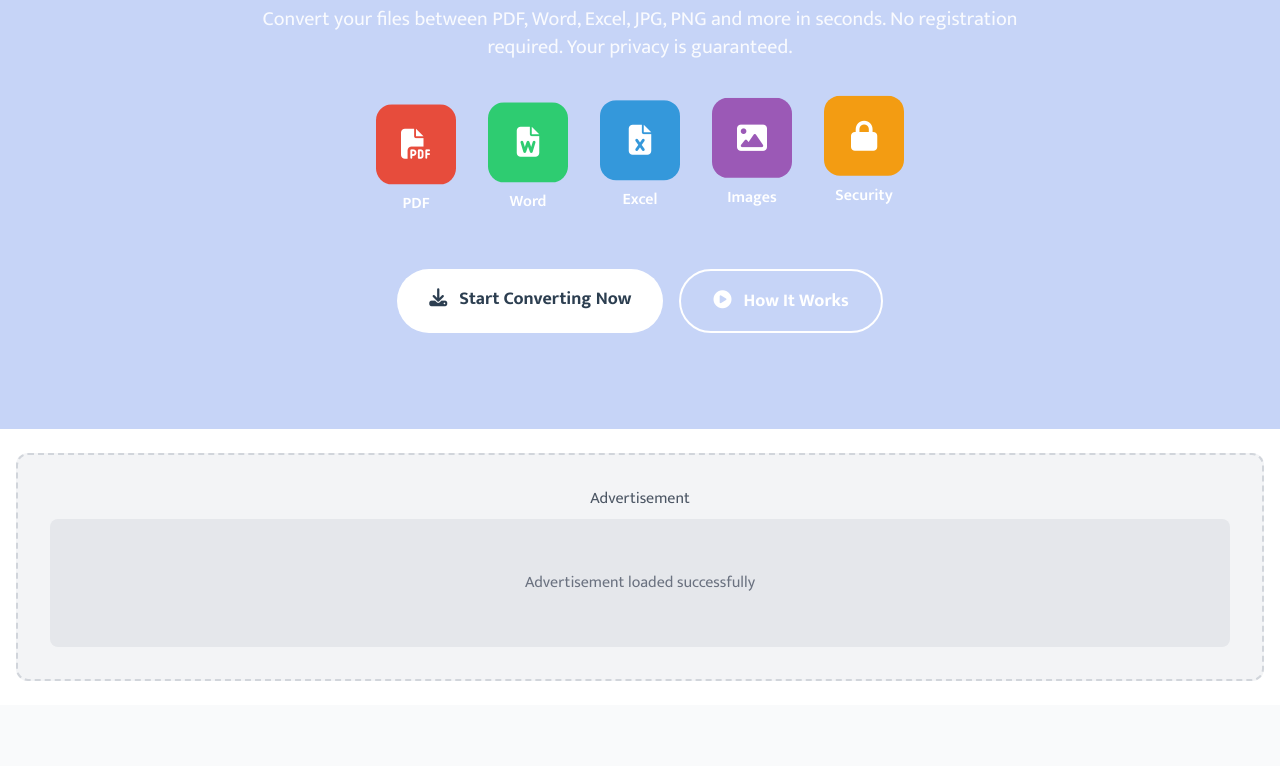
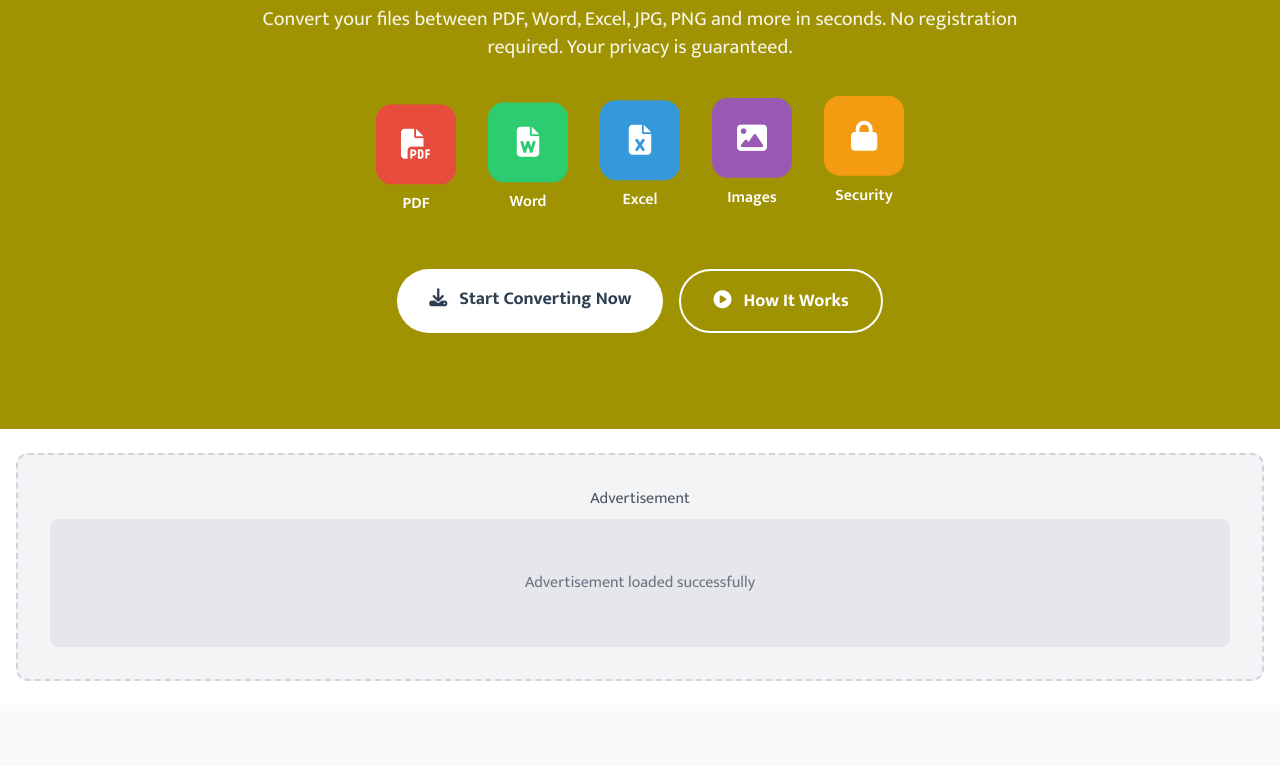
Before and after one commit to ikhan2334-dev/FlipFile-QRM, a plain HTML site: page index.html in a window 1280 px wide. Shown: the part 371-1137 px from the top of the page. Drawn offline with nearby package versions, Linux system fonts and the light colour scheme; a web font is replaced by a local one.

Commit message:
Update index.html

```diff
--- a/index.html
+++ b/index.html
@@ -248,7 +248,7 @@
     </header>
 
     <!-- Hero Section -->
-    <section class="py-16 md:py-24 text-center text-white" style="background-color: #C6D4F7;">
+    <section class="py-16 md:py-24 text-center text-white" style="background-color: #A09303;">
         <div class="container mx-auto px-4">
             <h1 class="font-aldrich text-4xl md:text-5xl lg:text-6xl mb-6 animate-slide-in">
                 Fast, Free and Secure Converting Tools for Everyone!
```
